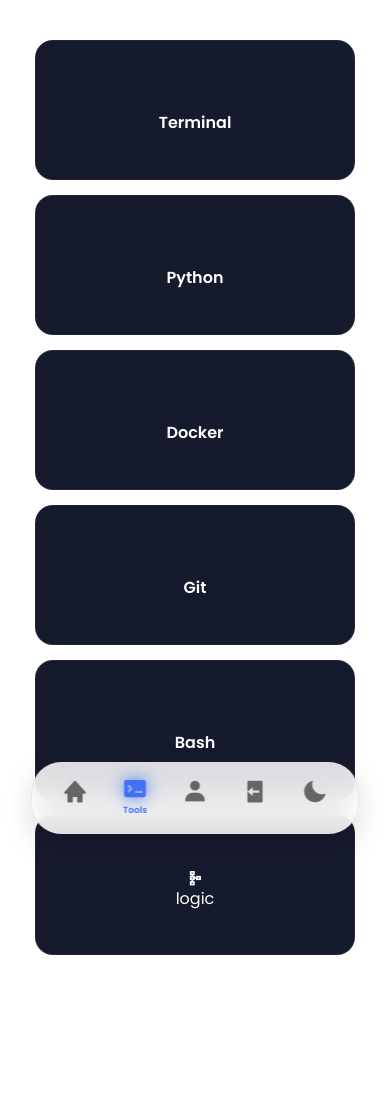
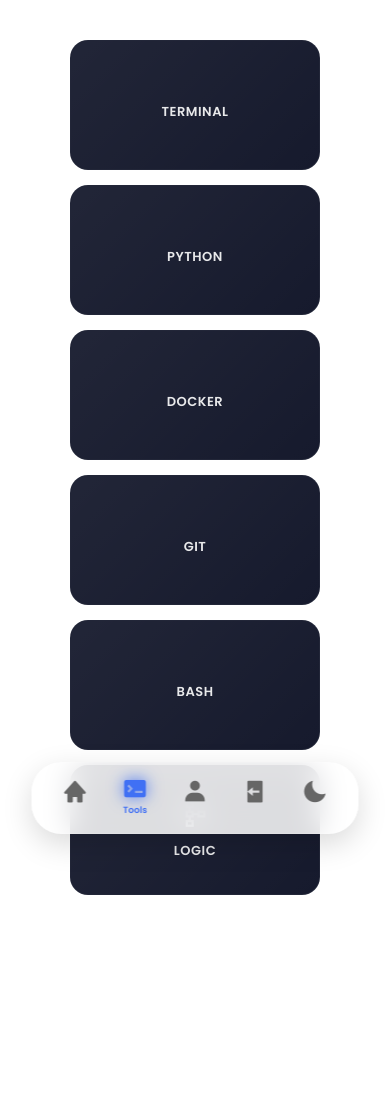
Before and after one commit to x0rma-404/TechHub, a Flask app: page /tools in a window 390 px wide. After the commit the page ends 895 px from the top, so only its background shows below. Run offline with Flask 3, Linux system fonts and the light colour scheme; the visitor is signed in with stand-in values (Sample User, id 1); some libraries are stand-ins or nearby versions.

Commit message:
icon fix

```diff
--- a/static/tools-icons.css
+++ b/static/tools-icons.css
@@ -1,74 +1,109 @@
-.si {
-    color: aliceblue;
-    font-size: 40px;
-    /* Increased for PC */
-    margin-bottom: 15px;
-}
-
-body.dark-mode .si {
-    color: aliceblue;
-}
-
+/* --- Değişkenler (Root) --- */
 :root {
     --transition-speed: 0.4s;
     --curve: cubic-bezier(0.4, 0, 0.2, 1);
 }
 
+/* --- Ana Konteyner Yapısı --- */
 .main-content {
-    flex: 1;
-    padding: 60px 20px;
     display: flex;
     justify-content: center;
+    flex: 1;
+    padding: 40px 10px;
+    /* Reduced side padding */
     min-height: 80vh;
 }
 
 .tools-grid {
     display: flex;
     flex-wrap: wrap;
-    gap: 30px;
     justify-content: center;
-    max-width: 1400px;
+    gap: 20px;
+    max-width: 100%;
+    /* Expanded to full width */
     width: 100%;
-    margin: 0 auto;
+    margin: 0;
 }
 
+/* --- Kart Tasarımı --- */
 .tool-card {
-    background: var(--bg-sidebar);
-    color: var(--text-white);
-    height: 200px;
-    /* Larger for PC */
-    border-radius: 24px;
+    position: relative;
     display: flex;
     flex-direction: column;
     align-items: center;
     justify-content: center;
+    flex: 1 1 200px;
+
+    max-width: 250px;
+    height: 170px;
+    padding: 0;
+
+    background: var(--bg-sidebar);
+    color: var(--text-white);
+    border: 1px solid rgba(255, 255, 255, 0.05);
+    border-radius: 22px;
+
     cursor: pointer;
-    flex: 1 1 250px;
-    max-width: 320px;
+    text-decoration: none;
+    overflow: hidden;
+
     transition:
         background 0.3s ease,
-        transform 0.3s ease,
-        box-shadow 0.3s ease;
-    text-decoration: none;
-    border: 1px solid rgba(255, 255, 255, 0.05);
+        transform 0.4s var(--curve),
+        box-shadow 0.4s ease,
+        border-color 0.3s ease;
 }
 
-.tool-card span {
-    font-size: 16px;
-    font-weight: 600;
-    margin-top: 10px;
-    text-transform: capitalize;
+/* Kart Parlama Efekti */
+.tool-card::before {
+    content: '';
+    position: absolute;
+    top: 0;
+    left: 0;
+    right: 0;
+    bottom: 0;
+    background: linear-gradient(135deg, rgba(255, 255, 255, 0.05) 0%, transparent 100%);
+    pointer-events: none;
 }
 
-/* --- HOVER EFFECTS --- */
+/* --- İkon ve Metin Stilleri --- */
+.si,
+.material-symbols-outlined {
+    color: aliceblue;
+    font-size: 38px;
+    margin-bottom: 8px;
+    transition: transform 0.3s ease;
+}
+
+.tool-card span:not(.material-symbols-outlined) {
+    font-size: 14px;
+    font-weight: 600;
+    margin-top: 5px;
+    letter-spacing: 0.5px;
+    text-transform: uppercase;
+    opacity: 0.9;
+}
+
+/* --- Etkileşimler (Hover) --- */
 .tool-card:hover {
-    transform: translateY(-12px) scale(1.02);
-    background-color: #2d2c5d;
-    box-shadow: 0 20px 40px rgba(0, 0, 0, 0.3);
+    transform: translateY(-8px);
+    background-color: #24244a;
+    box-shadow: 0 15px 35px rgba(0, 0, 0, 0.4);
+    border-color: rgba(255, 255, 255, 0.2);
+}
+
+.tool-card:hover .si,
+.tool-card:hover .material-symbols-outlined {
+    transform: scale(1.1);
+}
+
+/* --- Tema ve Yardımcı Sınıflar --- */
+body.dark-mode .si {
+    color: aliceblue;
 }
 
 body.dark-mode .tool-card:hover {
-    background-color: #31313b;
+    background-color: #1e1e2d;
 }
 
 .tools-ico {
@@ -77,20 +112,21 @@ body.dark-mode .tool-card:hover {
     color: inherit;
 }
 
-/* Responsive adjustments */
+/* --- Responsive (Esneklik) --- */
 @media (max-width: 1000px) {
     .tool-card {
-        flex: 1 1 calc(33.33% - 30px);
+        flex: 1 1 calc(33% - 20px);
     }
 }
 
 @media (max-width: 768px) {
     .tool-card {
-        flex: 1 1 calc(50% - 30px);
-        height: 180px;
+        flex: 1 1 calc(50% - 20px);
+        height: 150px;
     }
 
-    .si {
+    .si,
+    .material-symbols-outlined {
         font-size: 32px;
     }
 }
@@ -106,11 +142,16 @@ body.dark-mode .tool-card:hover {
 
     .tool-card {
         flex: 1 1 100%;
-        height: 140px;
+        height: 130px;
         border-radius: 18px;
     }
 
-    .si {
+    .si,
+    .material-symbols-outlined {
         font-size: 28px;
     }
+
+    .tool-card span:not(.material-symbols-outlined) {
+        font-size: 13px;
+    }
 }
--- a/templates/tools.html
+++ b/templates/tools.html
@@ -17,7 +17,10 @@
     <div class="tool-card"><i class="si si-git"></i> <span>Git</span></div>
     <div class="tool-card"><i class="si si-gnubash"></i> <span>Bash</span></div>
     <a href="/tools/logic" class="tools-ico">
-      <div class="tool-card"><span class="material-symbols-outlined">schema</span>logic</div>
+      <div class="tool-card">
+        <span class="material-symbols-outlined">schema</span>
+        <span>Logic</span>
+      </div>
     </a>
   </div>
 </main>
```
Also changed, not shown: static/profile.css (+43 -5 lines).
